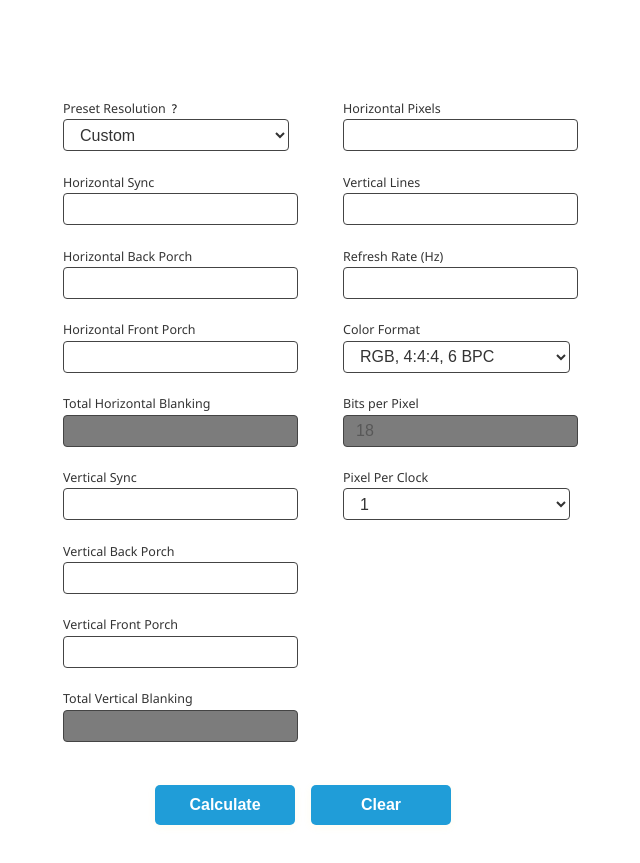
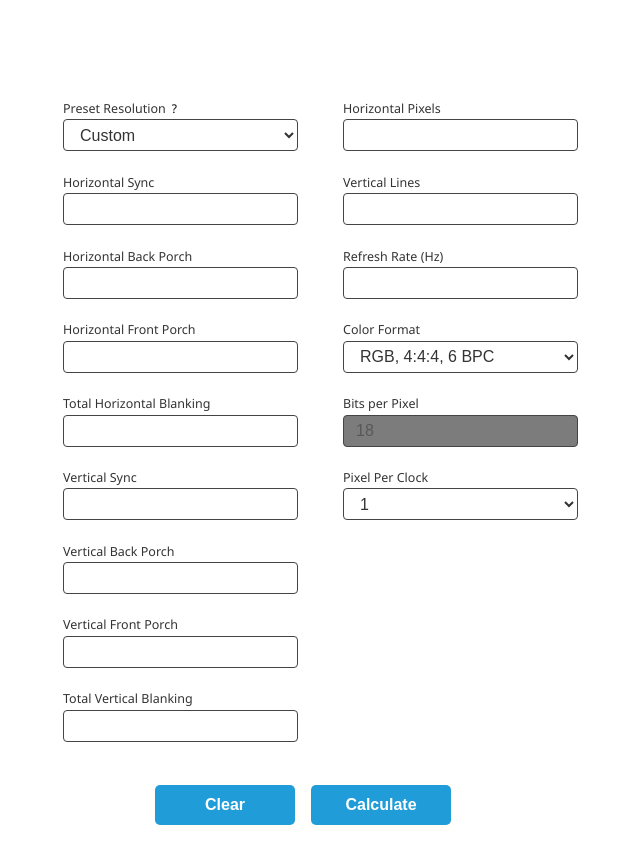
Before and after one commit to hfz-zhrdn/video-utility, a plain HTML site: page video_timing.html in a window 1280 px wide. Shown: the part 630-1493 px from the top of the page, without its empty margins (337-977 px from the left). Drawn offline with Linux system fonts and the light colour scheme.

Commit message:
Swap clear & calculate buttons

```diff
--- a/video_timing.html
+++ b/video_timing.html
@@ -232,11 +232,7 @@
                               </ul>
                             </div>
                           </label>
-                          <select
-                            id="presetResolution"
-                            name="presetResolution"
-                            style="width: 14.1rem"
-                          >
+                          <select id="presetResolution" name="presetResolution">
                             <option value="Custom">Custom</option>
                             <option value="CTA_1280_720_60">
                               CTA/CEA 1280x720 @60Hz
@@ -293,12 +289,6 @@
                             type="text"
                             id="TotalhBlank"
                             name="TotalhBlank"
-                            readonly
-                            style="
-                              background: #7c7c7c;
-                              color: #585858;
-                              cursor: not-allowed;
-                            "
                           />
                         </div>
                         <!-- Vertical Blanking Components -->
@@ -340,12 +330,6 @@
                             type="text"
                             id="TotalvBlank"
                             name="TotalvBlank"
-                            readonly
-                            style="
-                              background: #7c7c7c;
-                              color: #585858;
-                              cursor: not-allowed;
-                            "
                           />
                         </div>
                       </div>
@@ -383,12 +367,7 @@
                         </div>
                         <div class="form-group">
                           <label for="colorFormat">Color Format</label>
-                          <select
-                            id="colorFormat"
-                            name="colorFormat"
-                            required
-                            style="width: 14.2rem"
-                          >
+                          <select id="colorFormat" name="colorFormat" required>
                             <option value="RGB666">RGB, 4:4:4, 6 BPC</option>
                             <option value="RGB888">RGB, 4:4:4, 8 BPC</option>
                             <option value="RGB101010">
@@ -437,11 +416,6 @@
                             <option value="YCbCr420_16">
                               YCbCr, 4:2:0, 16 BPC
                             </option>
-                            <option value="RAW8">RAW8</option>
-                            <option value="RAW10">RAW10</option>
-                            <option value="RAW12">RAW12</option>
-                            <option value="RAW14">RAW14</option>
-                            <option value="RAW16">RAW16</option>
                           </select>
                         </div>
                         <div class="form-group">
@@ -463,7 +437,6 @@
                           <select
                             id="pixelPerClock"
                             name="pixelPerClock"
-                            style="width: 14.2rem"
                             required
                           >
                             <option value="1">1</option>
@@ -478,15 +451,16 @@
                       class="button-row"
                       style="margin-top: 1.5rem; justify-content: center"
                     >
+                      <button type="button" id="clearButton" class="action-btn">
+                        Clear
+                      </button>
+
                       <button
                         type="button"
                         id="calculateButton"
                         class="action-btn"
                       >
                         Calculate
-                      </button>
-                      <button type="button" id="clearButton" class="action-btn">
-                        Clear
                       </button>
                     </div>
                   </form>
```
